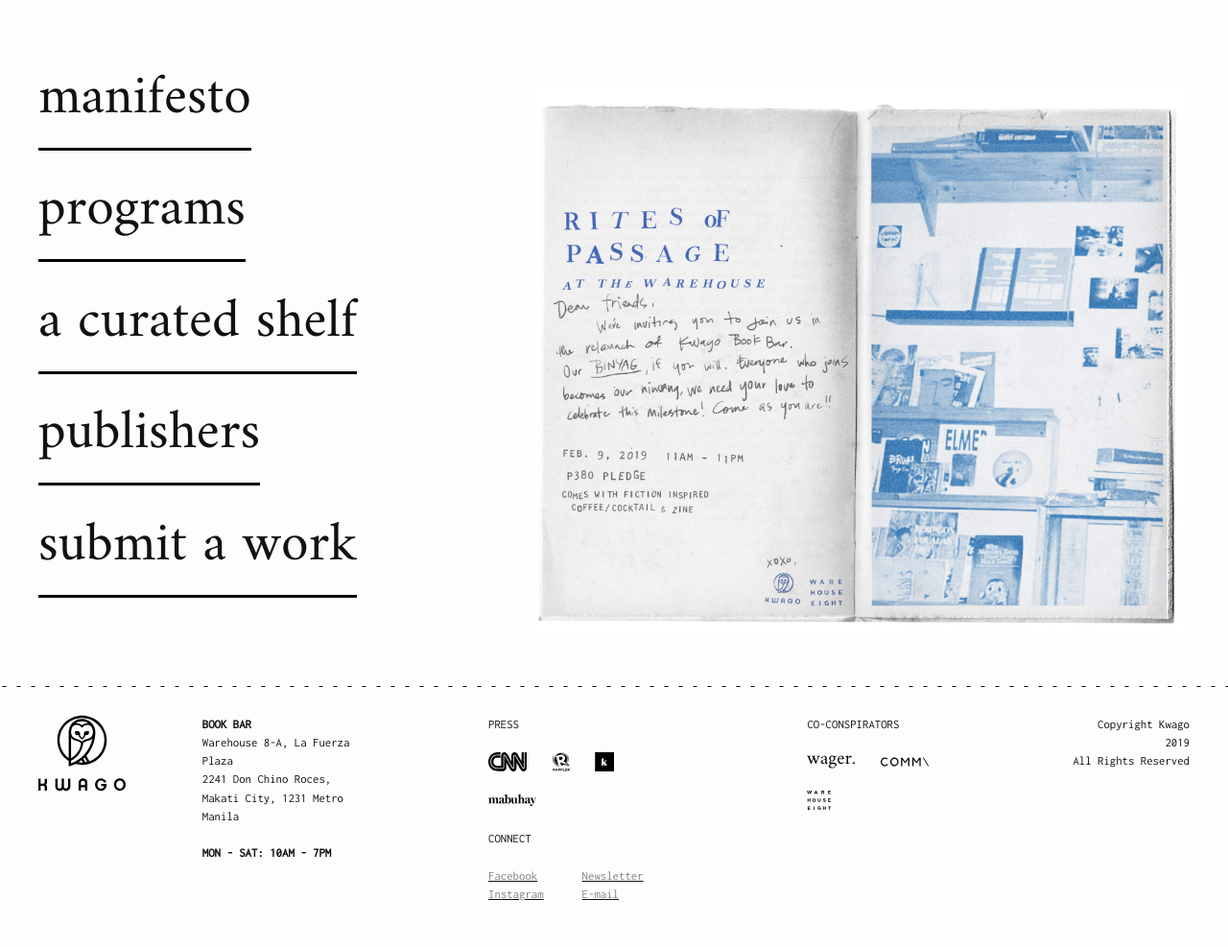
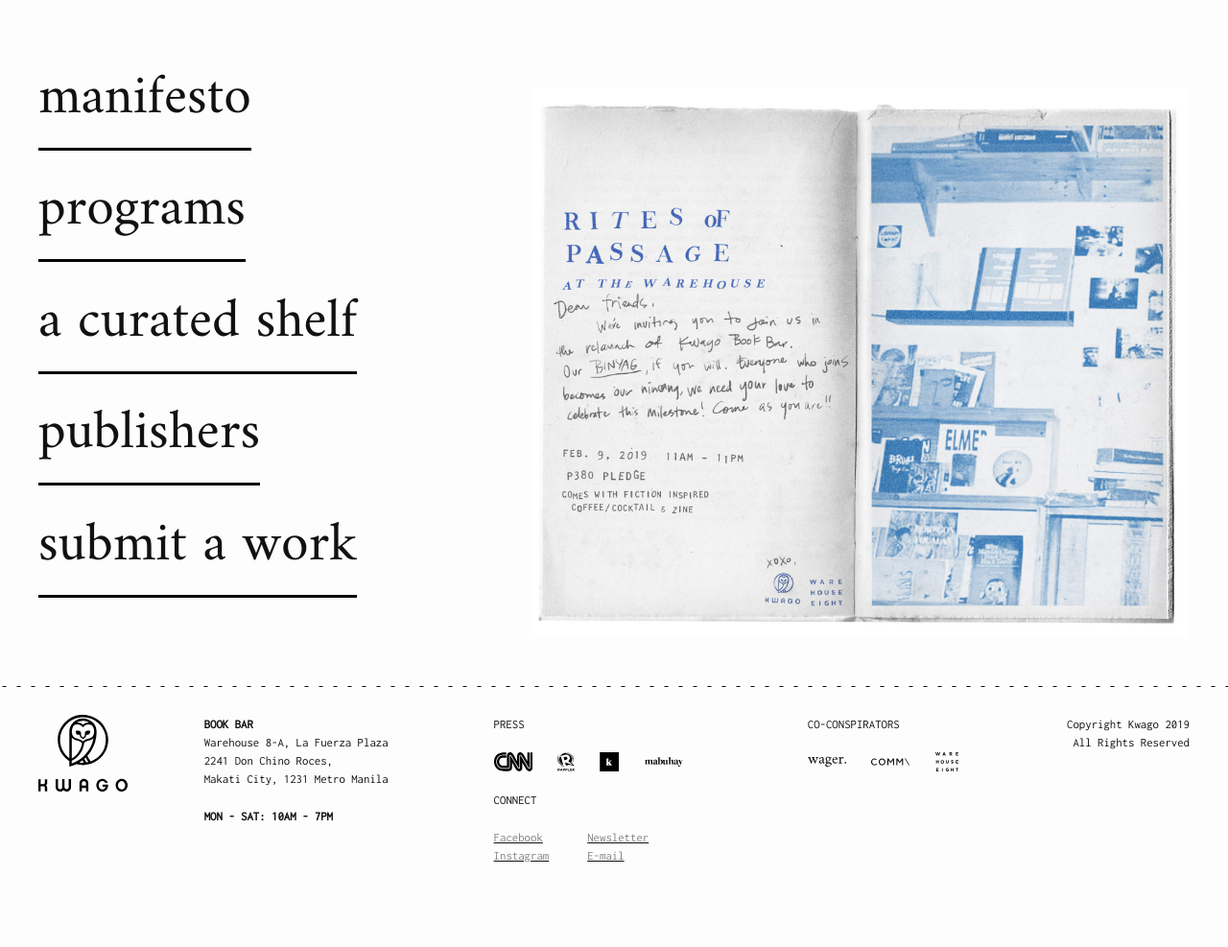
Before and after one commit to patsylala/kwago-siteleaf, a Jekyll site: the page built from index.md, in a window 1280 px wide. Shown: the whole page at 96% size. Built offline with Jekyll 4.4.1, drawn with Linux system fonts in a browser that asks for light colours; after the commit the page ends 947 px from its top, so only the background shows below that.

Commit message:
make logos smaller

```diff
--- a/css/main.css
+++ b/css/main.css
@@ -527,12 +527,12 @@
 
 .logo-table img {
   height: 20px;
-  max-width: 50px;
+  max-width: 40px;
   padding: 0 20px 20px 0; }
   @media screen and (max-width: 750px) {
     .logo-table img {
       height: 25px;
-      max-width: 70px;
+      max-width: 50px;
       padding: 0 10px 20px 10px; } }
 
 .social-table {
```
